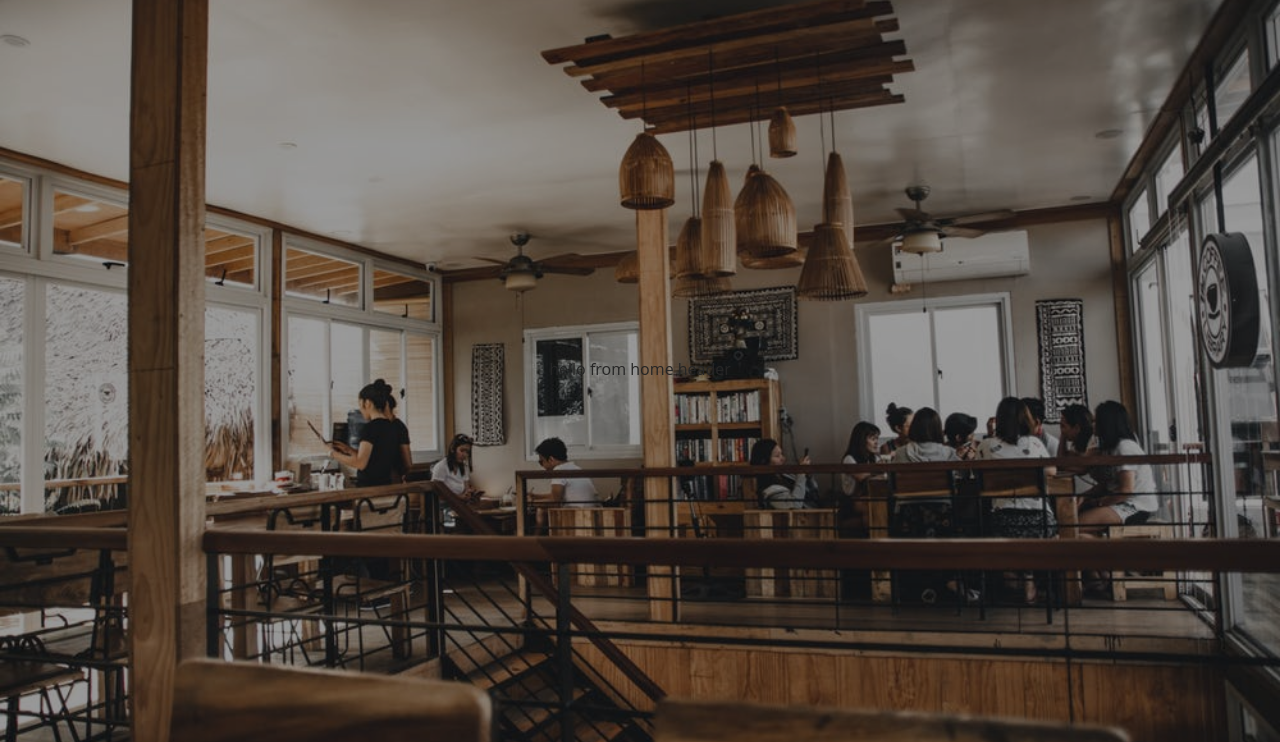
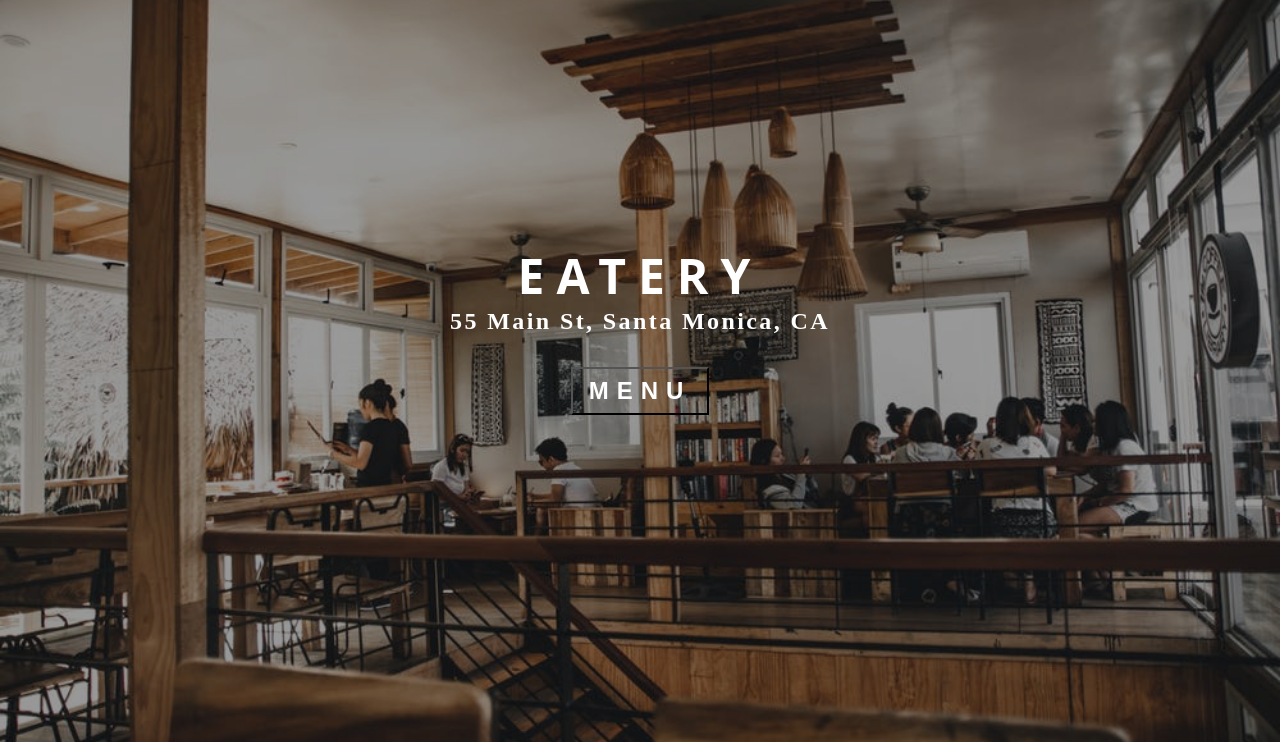
Before and after one commit to Rhjoo/gatsby-restaurant, a Gatsby site: page / in a window 1280 px wide. Shown: the part 59-801 px from the top of the page. Built offline with nearby package versions, Linux system fonts and the light colour scheme; Gatsby itself is replaced by a stand-in of ours.

Commit message:
banner complete

```diff
--- a/src/pages/about.js
+++ b/src/pages/about.js
@@ -1,14 +1,16 @@
 import React from "react"
 import Layout from "../components/layout"
 import SEO from "../components/seo"
-import { PageHeader } from '../utils'
+import { PageHeader, Banner } from '../utils'
 import aboutImg from '../images/bcg/aboutBcg.jpeg'
 
 const AboutPage = () => (
   <Layout>
     <SEO title="Home" keywords={[`gatsby`, `application`, `react`]} />
       <PageHeader img={aboutImg}>
-        hello from about
+        <Banner title="about us" subtitle="a little about us">
+
+        </Banner>
       </PageHeader>
   </Layout>
 )
--- a/src/pages/contact.js
+++ b/src/pages/contact.js
@@ -1,14 +1,14 @@
 import React from "react"
 import Layout from "../components/layout"
 import SEO from "../components/seo"
-import { PageHeader } from '../utils'
+import { PageHeader, Banner } from '../utils'
 import contactImg from '../images/bcg/contactBcg.jpeg'
 
 const ContactPage = () => (
   <Layout>
     <SEO title="Home" keywords={[`gatsby`, `application`, `react`]} />
     <PageHeader img={contactImg}>
-      this is contact page
+      <Banner title="contact us" subtitle={`let's get in touch`} />
     </PageHeader>
   </Layout>
 )
--- a/src/pages/index.js
+++ b/src/pages/index.js
@@ -6,7 +6,7 @@ import React from "react"
 import Layout from "../components/layout"
 // import Image from "../components/image"
 import SEO from "../components/seo"
-import { HomeHeader } from '../utils'
+import { HomeHeader, Banner, BannerButton } from '../utils'
 import img from '../images/bcg/homeBcg.jpeg'
 
 const IndexPage = () => (
@@ -21,7 +21,13 @@ const IndexPage = () => (
     <Link to="/page-2/">Go to page 2</Link> */}
     {/* <h3>Hello from Gatsby</h3>
     <h3> Lets go for a <FaBeer />? </h3> */}
-    <HomeHeader img={img}>hello from home header</HomeHeader>
+    <HomeHeader img={img}>
+      <Banner title="Eatery" subtitle="55 Main St, Santa Monica, CA">
+        <BannerButton style={{ margin: '2rem auto'}}>
+          menu
+        </BannerButton>
+      </Banner>
+    </HomeHeader>
   </Layout>
 )
 
--- a/src/pages/menu.js
+++ b/src/pages/menu.js
@@ -1,14 +1,14 @@
 import React from "react"
 import Layout from "../components/layout"
 import SEO from "../components/seo"
-import { PageHeader } from '../utils'
+import { PageHeader, Banner } from '../utils'
 import menuImg from '../images/bcg/menuBcg.jpeg'
 
 const MenuPage = () => (
   <Layout>
     <SEO title="Home" keywords={[`gatsby`, `application`, `react`]} />
     <PageHeader img={menuImg}>
-      <h1>hello from menu</h1>
+      <Banner title='menu' subtitle={`let's dig in`} />
     </PageHeader>
   </Layout>
 )
--- /dev/null
+++ b/src/utils/Banner.js
@@ -0,0 +1,35 @@
+import React from 'react'
+import styled from 'styled-components'
+import { styles } from '../utils'
+
+export default function Banner({ title, subtitle, children }) {
+  return (
+    <BannerWrapper>
+      <h1 className="title">{title}</h1>
+      <h3 className="subtitle">{subtitle}</h3>
+      {children}
+    </BannerWrapper>
+  )
+}
+
+const BannerWrapper = styled.div`
+  margin-bottom: 3rem;
+  text-align: center;
+  .title {
+    color: ${styles.colors.mainWhite};
+    font-size: 3rem;
+    text-transform: uppercase;
+    ${styles.letterSpacing({spacing: '0.75rem'})}
+  }
+  .subtitle {
+    color: ${styles.colors.mainWhite};
+    ${styles.textSlanted};
+    ${styles.letterSpacing({spacing: '0.15rem'})};
+    font-size: 1.5rem;
+    text-transform: captilaize;
+  }
+`
+
+Banner.defaultProps = {
+  title: 'default title',
+}
--- /dev/null
+++ b/src/utils/Button.js
@@ -0,0 +1,23 @@
+import styled from 'styled-components'
+import { styles } from '../utils'
+
+const BannerButton = styled.button`
+  display: block;
+  color: ${styles.colors.mainWhite};
+  background: transparent;
+  padding: 0.5rem 1rem;
+  text-transform: uppercase;
+  font-size: 1.5rem;
+  letter-spacing: 0.5rem;
+  font-weight: 700;
+  ${styles.border({color: `styles.colors.mainWhite`})};
+  margin-bottom: 1rem;
+  ${styles.transition({})};
+  &:hover {
+    background: ${styles.colors.mainWhite};
+    color: ${styles.colors.mainBlack};
+    cursor: pointer;
+  }
+`
+
+export { BannerButton }
--- a/src/utils/index.js
+++ b/src/utils/index.js
@@ -1,4 +1,6 @@
 import * as styles from './styles'
 import { HomeHeader, PageHeader } from './header'
+import Banner from './Banner'
+import { BannerButton } from './Button'
 
-export { styles, HomeHeader, PageHeader }
+export { styles, HomeHeader, PageHeader, Banner, BannerButton }
```
